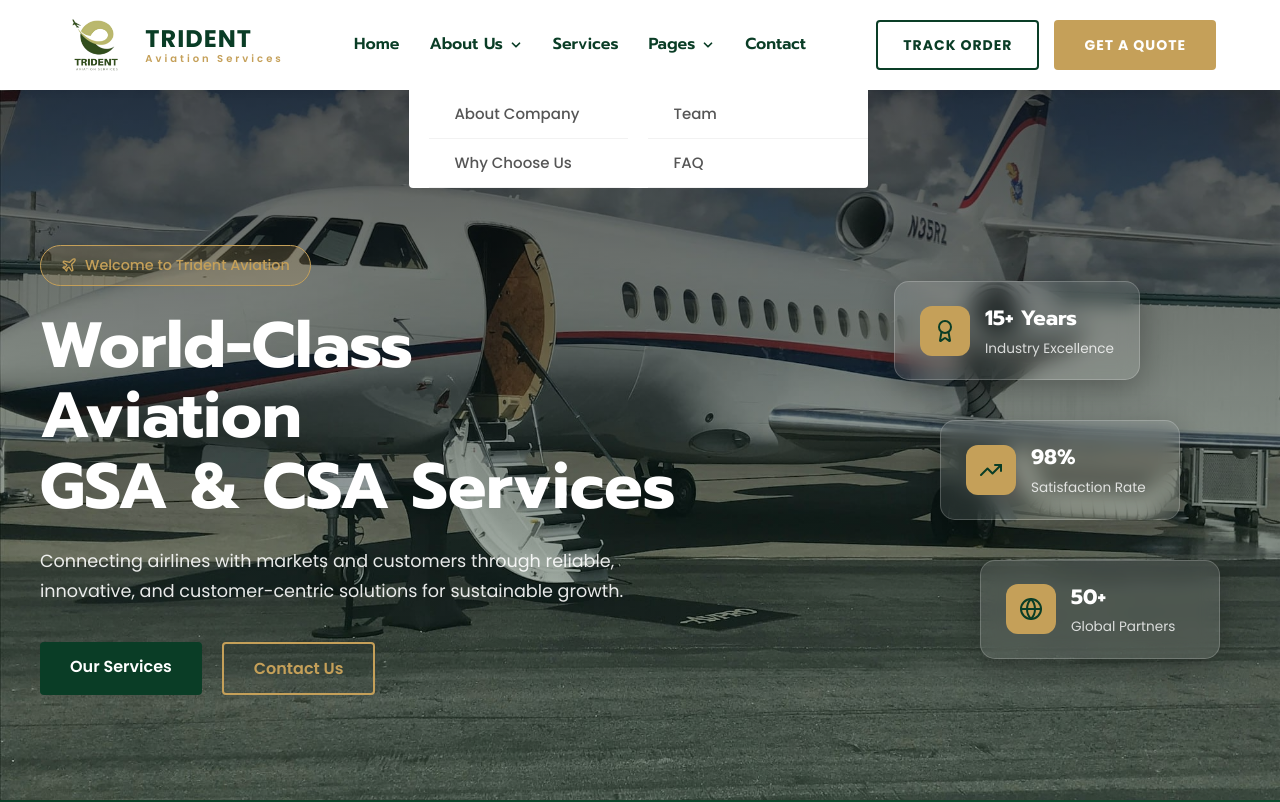
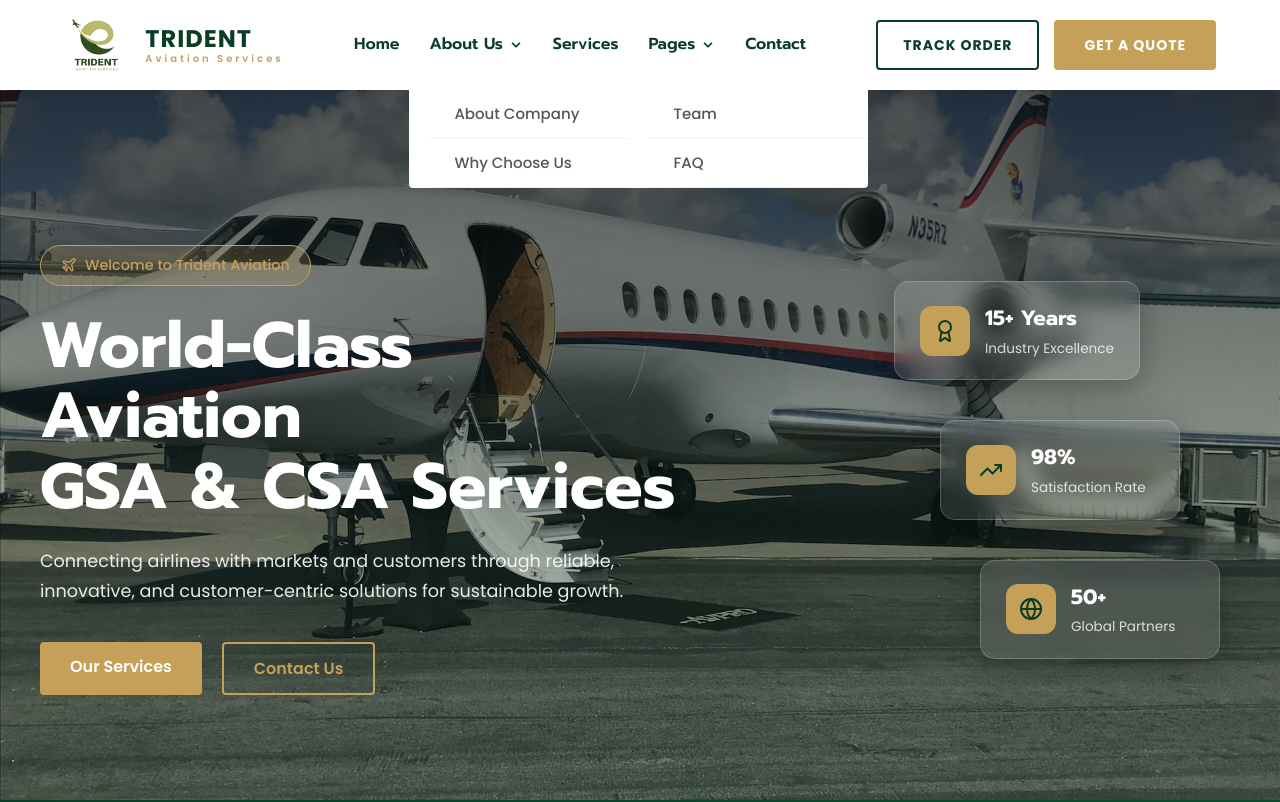
Before and after one commit to StartNowTech7/trident, a React (Vite) app: page / in a window 1280 px wide. Shown: the top 802 px of the page. Built offline with nearby package versions, Linux system fonts and the light colour scheme; no server answers; the database is empty.

Commit message:
newupdate

```diff
--- a/src/index.css
+++ b/src/index.css
@@ -97,6 +97,16 @@ ul {
   /* Even Darker Green */
 }
 
+.btn-secondary {
+  background-color: var(--color-secondary);
+  color: white;
+}
+
+.btn-secondary:hover {
+  background-color: #a88842;
+  /* Darker Gold */
+}
+
 .btn-outline {
   border: 2px solid var(--color-secondary);
   color: var(--color-secondary);
--- a/src/sections/Hero.jsx
+++ b/src/sections/Hero.jsx
@@ -24,7 +24,7 @@ const Hero = () => {
                         Connecting airlines with markets and customers through reliable, innovative, and customer-centric solutions for sustainable growth.
                     </p>
                     <div className="hero-buttons">
-                        <a href="/services" className="btn btn-primary">Our Services</a>
+                        <a href="/services" className="btn btn-secondary">Our Services</a>
                         <a href="/contact" className="btn btn-outline">Contact Us</a>
                     </div>
                 </div>
--- a/src/styles/Navbar.css
+++ b/src/styles/Navbar.css
@@ -310,9 +310,22 @@
         /* Prevent clipping */
     }
 
+    .nav-mobile-cta .btn.btn-primary {
+        background-color: var(--color-secondary) !important;
+        color: white !important;
+        border: none !important;
+        font-weight: 700 !important;
+    }
+
+    .nav-mobile-cta .btn.btn-primary:hover {
+        background-color: var(--color-primary) !important;
+        color: white !important;
+    }
+
     .nav-mobile-cta .nav-track-btn {
         border: 2px solid var(--color-primary) !important;
         background-color: white !important;
+        color: var(--color-primary) !important;
     }
 }
 
@@ -330,4 +343,10 @@
         font-size: 8px;
         letter-spacing: 2px;
     }
+
+    /* Extra specificity for mobile GET A QUOTE button */
+    .nav-mobile-cta .btn.btn-primary {
+        background-color: var(--color-secondary) !important;
+        color: #FFFFFF !important;
+    }
 }
```
